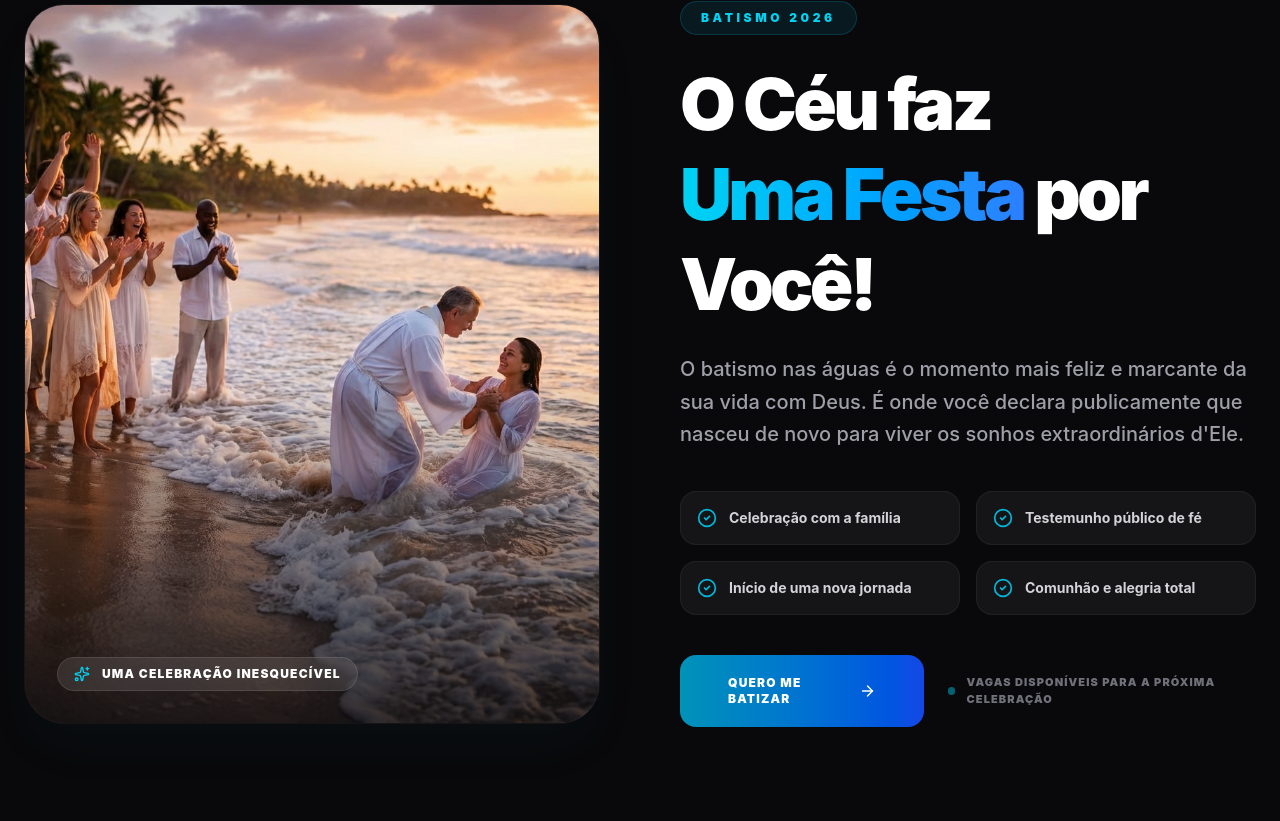
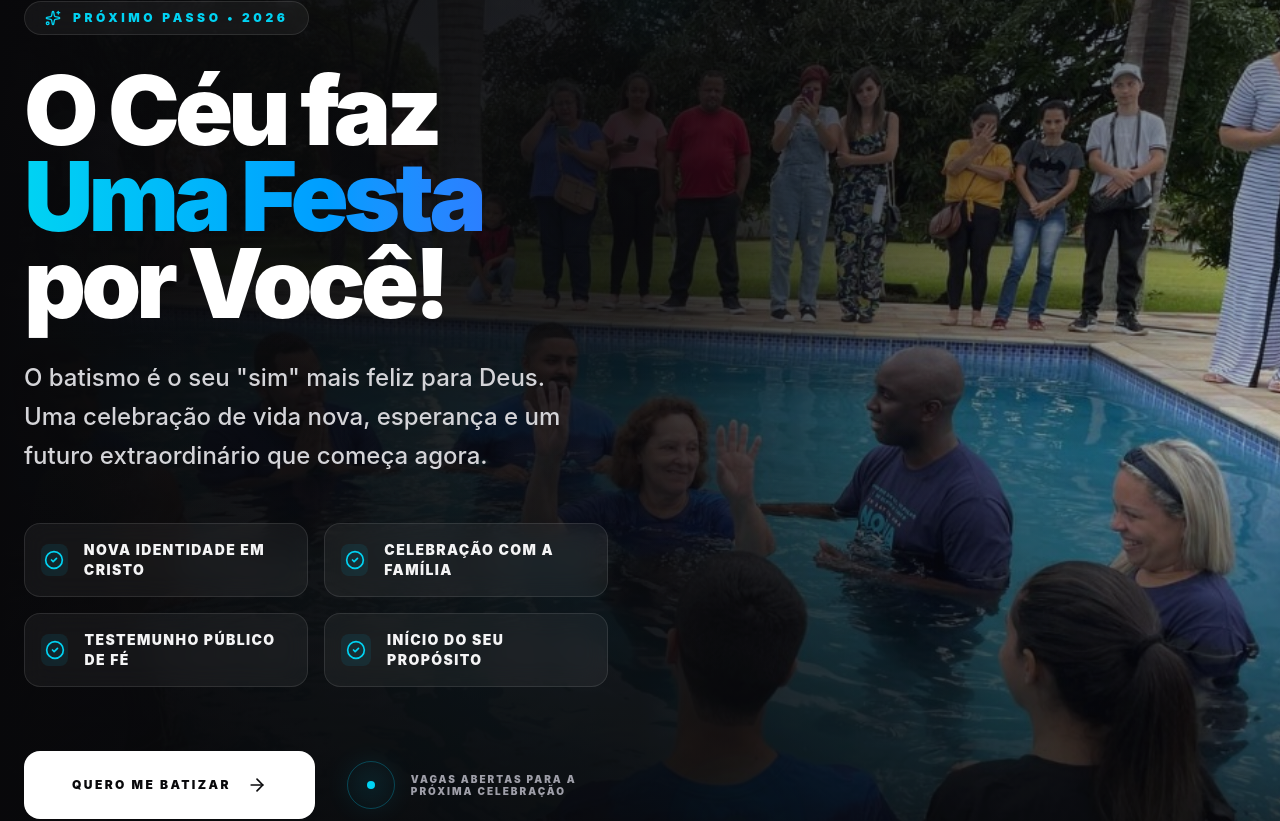
Before and after one commit to hebertabchm-dotcom/atitude-itaguai-links, a React (Vite) app: page / in a window 1280 px wide. Shown: the part 4700-5521 px from the top of the page. Built offline with nearby package versions, Linux system fonts and the light colour scheme.

Commit message:
feat: expert redesign of baptism section with immersive pool background

```diff
--- a/src/components/Batismo.tsx
+++ b/src/components/Batismo.tsx
@@ -1,101 +1,134 @@
 import { motion } from 'framer-motion';
 import { Sparkles, ArrowRight, CheckCircle2 } from 'lucide-react';
-import baptismBeach from '../assets/baptism-beach.png';
+import baptismPool from '../assets/baptism-pool.jpg';
 
 const Batismo = () => {
   return (
-    <section id="batismo" className="py-24 md:py-32 px-6 bg-zinc-950 relative overflow-hidden">
-      {/* Background Decorative - Subtler Blue Tech */}
-      <div className="absolute top-0 right-0 w-[500px] h-[500px] bg-cyan-600/5 blur-[120px] rounded-full -z-10" />
-      <div className="absolute bottom-0 left-0 w-[300px] h-[300px] bg-blue-600/5 blur-[100px] rounded-full -z-10" />
-
-      <div className="max-w-7xl mx-auto">
-        <div className="grid grid-cols-1 lg:grid-cols-2 gap-12 md:gap-20 items-center">
-
-          {/* Visual Side - Professional Image */}
-          <motion.div
-            initial={{ opacity: 0, scale: 0.95 }}
-            whileInView={{ opacity: 1, scale: 1 }}
-            viewport={{ once: true }}
-            className="relative group"
-          >
-            <div className="relative rounded-[2.5rem] overflow-hidden shadow-2xl shadow-cyan-900/10 border border-white/5">
-              <div className="absolute inset-0 bg-gradient-to-t from-zinc-950/80 via-transparent to-transparent z-10" />
+    <section id="batismo" className="relative min-h-[80vh] flex items-center justify-center py-24 md:py-32 px-6 overflow-hidden">
+      {/* Immersive Background Image */}
+      <div className="absolute inset-0 z-0">
         <img
-                src={baptismBeach}
-                className="w-full h-auto aspect-[4/5] object-cover transition-transform duration-700 group-hover:scale-105"
-                alt="Batismo na Praia"
+          src={baptismPool}
+          className="w-full h-full object-cover object-center"
+          alt="Batismo Celebration"
         />
-
-              <div className="absolute bottom-8 left-8 z-20">
-                <div className="flex items-center gap-3 bg-white/10 backdrop-blur-md px-4 py-2 rounded-full border border-white/10">
-                  <Sparkles className="w-4 h-4 text-cyan-400" />
-                  <span className="text-white text-xs font-black uppercase tracking-widest">Uma Celebração Inesquecível</span>
-                </div>
-              </div>
+        {/* Sophisticated Overlay System */}
+        <div className="absolute inset-0 bg-gradient-to-r from-zinc-950 via-zinc-950/80 to-transparent z-10" />
+        <div className="absolute inset-0 bg-gradient-to-t from-zinc-950 via-transparent to-zinc-950/40 z-10" />
+        <div className="absolute inset-0 bg-cyan-950/20 mix-blend-multiply z-10" />
       </div>
 
-            {/* Glowing Tech Ornament */}
-            <div className="absolute -top-10 -left-10 w-40 h-40 bg-cyan-500/10 blur-3xl rounded-full -z-10 animate-pulse" />
+      {/* "Liquid Tech" Micro-interactions (Ornaments) */}
+      <div className="absolute inset-0 z-20 pointer-events-none">
+        {[...Array(6)].map((_, i) => (
+          <motion.div
+            key={i}
+            className="absolute rounded-full bg-cyan-400/20 blur-xl"
+            style={{
+              width: Math.random() * 100 + 50,
+              height: Math.random() * 100 + 50,
+              left: `${Math.random() * 100}%`,
+              top: `${Math.random() * 100}%`,
+            }}
+            animate={{
+              y: [0, -30, 0],
+              opacity: [0.1, 0.3, 0.1],
+              scale: [1, 1.2, 1],
+            }}
+            transition={{
+              duration: 5 + Math.random() * 5,
+              repeat: Infinity,
+              ease: "easeInOut",
+            }}
+          />
+        ))}
+      </div>
+
+      <div className="max-w-7xl mx-auto relative z-30 w-full">
+        <div className="grid grid-cols-1 lg:grid-cols-2 gap-16 items-center">
+
+          {/* Content Side - Editorial Style */}
+          <motion.div
+            initial={{ opacity: 0, x: -50 }}
+            whileInView={{ opacity: 1, x: 0 }}
+            viewport={{ once: true }}
+            className="flex flex-col gap-8 md:gap-12"
+          >
+            <div className="space-y-6 md:space-y-8">
+              <motion.div
+                initial={{ opacity: 0, y: 10 }}
+                whileInView={{ opacity: 1, y: 0 }}
+                transition={{ delay: 0.2 }}
+                className="inline-flex items-center gap-3 px-5 py-2 rounded-full glass border border-cyan-500/30 text-cyan-400 text-[10px] md:text-xs font-black tracking-[0.3em] uppercase"
+              >
+                <Sparkles className="w-4 h-4" />
+                <span>Próximo Passo • 2026</span>
               </motion.div>
 
-          {/* Content Side */}
-          <motion.div
-            initial={{ opacity: 0, y: 30 }}
-            whileInView={{ opacity: 1, y: 0 }}
-            viewport={{ once: true }}
-            className="flex flex-col gap-8 md:gap-10"
-          >
-            <div className="space-y-6">
-              <span className="px-5 py-2 rounded-full bg-cyan-500/10 border border-cyan-500/20 text-cyan-400 text-[10px] md:text-xs font-black tracking-[0.3em] uppercase inline-block">
-                Batismo 2026
-              </span>
-              <h2 className="text-4xl md:text-6xl lg:text-7xl font-black text-white leading-tight tracking-tighter">
+              <h2 className="text-5xl md:text-7xl lg:text-8xl font-black text-white leading-[0.9] tracking-tighter">
                 O Céu faz <br />
-                <span className="text-transparent bg-clip-text bg-gradient-to-r from-cyan-400 to-blue-500">Uma Festa</span> por Você!
+                <span className="text-transparent bg-clip-text bg-gradient-to-r from-cyan-400 to-blue-500">Uma Festa</span> <br />
+                por Você!
               </h2>
-              <p className="text-zinc-400 text-lg md:text-xl leading-relaxed font-medium">
-                O batismo nas águas é o momento mais feliz e marcante da sua vida com Deus. É onde você declara publicamente que nasceu de novo para viver os sonhos extraordinários d'Ele.
+
+              <p className="text-zinc-300 text-lg md:text-2xl leading-relaxed font-medium max-w-xl">
+                O batismo é o seu "sim" mais feliz para Deus. Uma celebração de vida nova, esperança e um futuro extraordinário que começa agora.
               </p>
             </div>
 
-            <div className="space-y-6">
-              <div className="grid grid-cols-1 sm:grid-cols-2 gap-4">
+            <div className="grid grid-cols-1 sm:grid-cols-2 gap-4 max-w-2xl">
               {[
-                  "Celebração com a família",
-                  "Testemunho público de fé",
-                  "Início de uma nova jornada",
-                  "Comunhão e alegria total"
+                "Nova Identidade em Cristo",
+                "Celebração com a Família",
+                "Testemunho Público de Fé",
+                "Início do seu Propósito"
               ].map((item, i) => (
-                  <div key={i} className="flex items-center gap-3 p-4 rounded-2xl bg-white/5 border border-white/5 hover:border-cyan-500/30 transition-colors group">
-                    <CheckCircle2 className="w-5 h-5 text-cyan-500 group-hover:scale-110 transition-transform" />
-                    <span className="text-zinc-300 text-sm font-bold">{item}</span>
+                <motion.div
+                  key={i}
+                  initial={{ opacity: 0, y: 10 }}
+                  whileInView={{ opacity: 1, y: 0 }}
+                  transition={{ delay: 0.4 + (i * 0.1) }}
+                  className="flex items-center gap-4 p-4 rounded-2xl glass border border-white/5 hover:border-cyan-500/30 transition-all group"
+                >
+                  <div className="w-8 h-8 rounded-lg bg-cyan-500/10 flex items-center justify-center group-hover:bg-cyan-500 group-hover:scale-110 transition-all">
+                    <CheckCircle2 className="w-5 h-5 text-cyan-400 group-hover:text-white" />
                   </div>
+                  <span className="text-zinc-100 text-xs md:text-sm font-black uppercase tracking-widest">{item}</span>
+                </motion.div>
               ))}
             </div>
 
-              <div className="pt-4 flex flex-col sm:flex-row items-center gap-6">
+            <div className="pt-4 flex flex-col sm:flex-row items-center gap-8">
               <a
                 href="https://www.e-inscricao.com/atitudeitaguai/batismofev"
                 target="_blank"
                 rel="noopener noreferrer"
-                  className="w-full sm:w-auto group relative flex items-center justify-center gap-3 bg-gradient-to-r from-cyan-600 to-blue-700 text-white px-12 py-5 rounded-2xl font-black text-xs uppercase tracking-widest hover:shadow-[0_15px_30px_rgba(6,182,212,0.3)] hover:-translate-y-1 transition-all overflow-hidden"
+                className="w-full sm:w-auto group relative flex items-center justify-center gap-4 bg-white text-zinc-950 px-12 py-6 rounded-2xl font-black text-xs uppercase tracking-[0.2em] hover:shadow-[0_20px_40px_rgba(255,255,255,0.15)] hover:-translate-y-1 transition-all overflow-hidden"
               >
-                  <span className="relative z-10">Quero me Batizar</span>
-                  <ArrowRight className="w-5 h-5 relative z-10 group-hover:translate-x-1 transition-transform" />
+                <span className="relative z-10 transition-colors group-hover:text-cyan-600">Quero me Batizar</span>
+                <ArrowRight className="w-5 h-5 relative z-10 group-hover:translate-x-1 transition-transform group-hover:text-cyan-600" />
+                <div className="absolute inset-0 bg-zinc-100 translate-y-full group-hover:translate-y-0 transition-transform duration-300" />
               </a>
 
-                <div className="flex items-center gap-3">
-                  <div className="w-2 h-2 rounded-full bg-cyan-500 animate-pulse" />
-                  <p className="text-zinc-500 text-[11px] font-black uppercase tracking-widest">
-                    Vagas disponíveis para a próxima celebração
+              <div className="flex items-center gap-4">
+                <div className="w-12 h-12 rounded-full border border-cyan-500/30 flex items-center justify-center relative">
+                  <div className="absolute inset-0 bg-cyan-500/20 blur-md rounded-full animate-pulse" />
+                  <div className="w-2 h-2 rounded-full bg-cyan-400 relative z-10" />
+                </div>
+                <p className="text-zinc-400 text-[10px] font-black uppercase tracking-[0.2em] leading-tight">
+                  Vagas abertas para a <br /> próxima celebração
                 </p>
               </div>
             </div>
-            </div>
           </motion.div>
+
+          {/* Empty column for layout balance on LG screens */}
+          <div className="hidden lg:block" />
         </div>
       </div>
+
+      {/* Bottom Gradient Fade */}
+      <div className="absolute bottom-0 left-0 w-full h-32 bg-gradient-to-t from-zinc-950 to-transparent z-20" />
     </section>
   );
 };
```
Also changed, not shown: src/assets/baptism-pool.jpg (added). Lines whose indentation alone changed are shown as unchanged.
